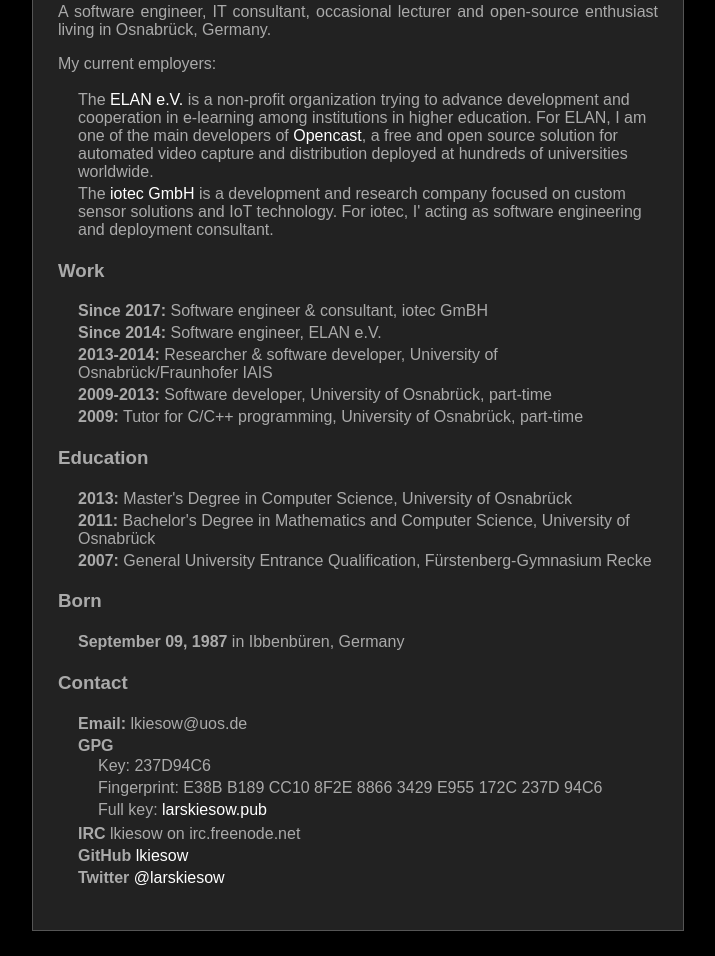
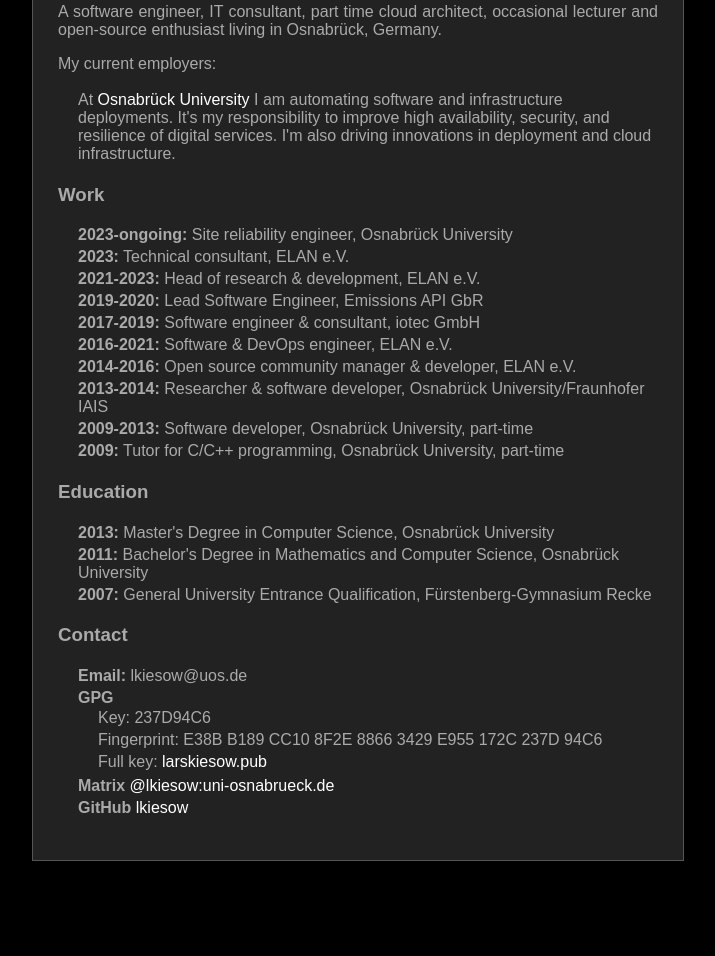
Before and after one commit to lkiesow/lkiesow.io, a plain HTML site: page about.html in a window 1280 px wide. Shown: the part 550-1506 px from the top of the page, without its empty margins (282-997 px from the left). After the commit the page ends 1436 px from the top, so only its background shows below. Drawn offline with Linux system fonts and the light colour scheme.

Commit message:
Update personal information

```diff
--- a/about.html
+++ b/about.html
@@ -19,11 +19,11 @@
 			<nav>
 				<a href=index.html>Back to home</a>
 			</nav>
-			<h2>About Lars Kiesow</h2>
+			<h2>Lars Kiesow</h2>
 
 			<img src=img/lkiesow.jpeg alt="Lars Kiesow" />
 			<p>
-			A software engineer, IT consultant, occasional lecturer and
+			A software engineer, IT consultant, part time cloud architect, occasional lecturer and
 			open-source enthusiast living in Osnabrück, Germany.
 			</p>
 
@@ -32,42 +32,33 @@
 
 			<ul>
 				<li>
-					The <a href=https://elan-ev.de>ELAN e.V.</a> is a non-profit
-					organization trying to advance development and cooperation in
-					e-learning among institutions in higher education. For ELAN, I
-					am one of the main developers of
-					<a href=https://opencast.org>Opencast</a>, a free and open
-					source solution for automated video capture and distribution
-					deployed at hundreds of universities worldwide.
-				</li>
-				<li>
-					The <a href=https://iotec-gmbh.de>iotec GmbH</a> is a
-					development and research company focused on custom sensor
-					solutions and IoT technology. For iotec, I' acting as software
-					engineering and deployment consultant.
+					At <a href=https://uni-osnabrueck.de>Osnabrück University</a>
+					I am automating software and infrastructure deployments.
+					It's my responsibility to improve high availability, security, and resilience of digital services.
+					I'm also driving innovations in deployment and cloud infrastructure.
 				</li>
 			</ul>
 			</p>
 
 			<h3>Work</h3>
 			<ul>
-				<li><strong>Since 2017:</strong> Software engineer &amp; consultant, iotec GmBH</li>
-				<li><strong>Since 2014:</strong> Software engineer, ELAN e.V.</li>
-				<li><strong>2013-2014:</strong> Researcher &amp; software developer, University of Osnabrück/Fraunhofer IAIS</li>
-				<li><strong>2009-2013:</strong> Software developer, University of Osnabrück, part-time</li>
-				<li><strong>2009:</strong> Tutor for C/C++ programming, University of Osnabrück, part-time</li>
+				<li><strong>2023-ongoing:</strong> Site reliability engineer, Osnabrück University</li>
+				<li><strong>2023:</strong> Technical consultant, ELAN e.V.</li>
+				<li><strong>2021-2023:</strong> Head of research &amp; development, ELAN e.V.</li>
+				<li><strong>2019-2020:</strong> Lead Software Engineer, Emissions API GbR</li>
+				<li><strong>2017-2019:</strong> Software engineer &amp; consultant, iotec GmbH</li>
+				<li><strong>2016-2021:</strong> Software &amp; DevOps engineer, ELAN e.V.</li>
+				<li><strong>2014-2016:</strong> Open source community manager &amp; developer, ELAN e.V.</li>
+				<li><strong>2013-2014:</strong> Researcher &amp; software developer, Osnabrück University/Fraunhofer IAIS</li>
+				<li><strong>2009-2013:</strong> Software developer, Osnabrück University, part-time</li>
+				<li><strong>2009:</strong> Tutor for C/C++ programming, Osnabrück University, part-time</li>
 			</ul>
 
 			<h3>Education</h3>
 			<ul>
-				<li><strong>2013:</strong> Master's Degree in Computer Science, University of Osnabrück</li>
-				<li><strong>2011:</strong> Bachelor's Degree in Mathematics and Computer Science, University of Osnabrück</li>
+				<li><strong>2013:</strong> Master's Degree in Computer Science, Osnabrück University</li>
+				<li><strong>2011:</strong> Bachelor's Degree in Mathematics and Computer Science, Osnabrück University</li>
 				<li><strong>2007:</strong> General University Entrance Qualification, Fürstenberg-Gymnasium Recke</li>
-			</ul>
-
-			<h3>Born</h3>
-			<ul>
-				<li><strong>September 09, 1987</strong> in Ibbenbüren, Germany</li>
 			</ul>
 
 			<!--
@@ -138,10 +129,8 @@
 						<li>Full key: <a href=larskiesow.pub>larskiesow.pub</a></li>
 					</ul>
 				</li>
-				<li><strong>IRC</strong> lkiesow on irc.freenode.net</li>
+				<li><strong>Matrix</strong> <a href=https://matrix.to/#/@lkiesow:uni-osnabrueck.de>@lkiesow:uni-osnabrueck.de</a></li>
 				<li><strong>GitHub</strong> <a href=https://github.com/lkiesow>lkiesow</a></li>
-				<li><strong>Twitter</strong>
-					<a href=https://twitter.com/larskiesow>@larskiesow</a></li>
 			</ul>
 
 		</div>
--- a/index.css
+++ b/index.css
@@ -1,15 +1,15 @@
 body {
-	color: #ffffff;
+	color: #fff;
 	background-color: #000000;
 	font-size: 16px;
 	font-family: sans-serif;
-	max-width: 1300px;
+	max-width: 1000px;
 	margin: 0 auto;
 	text-align: center;
 }
 
 header {
-	color: #666;
+	color: #999;
 	display: block;
 	margin: 30px;
 	margin-left: auto;
@@ -20,23 +20,23 @@
 }
 
 header h1 {
-	color: #333;
+	color: #666;
 }
 
 a {
 	text-decoration: none;
 	display: inline-block;
 	max-width: 300px;
-	border: 1px solid #555555;
-	background-color: #222222;
+	border: 1px solid #aaa;
+	background-color: #555;
 	margin: 25px;
 	padding: 15px 25px;
-	color: #666;
+	color: #aaa;
 }
 
 a:hover {
-	background-color: #333;
-	color: #aaa;
+	background-color: #777;
+	color: #eee;
 }
 
 a img {
```
Also changed, not shown: index.html (+3 -10 lines), img/favicon.png (added), img/lkiesow.jpeg.
